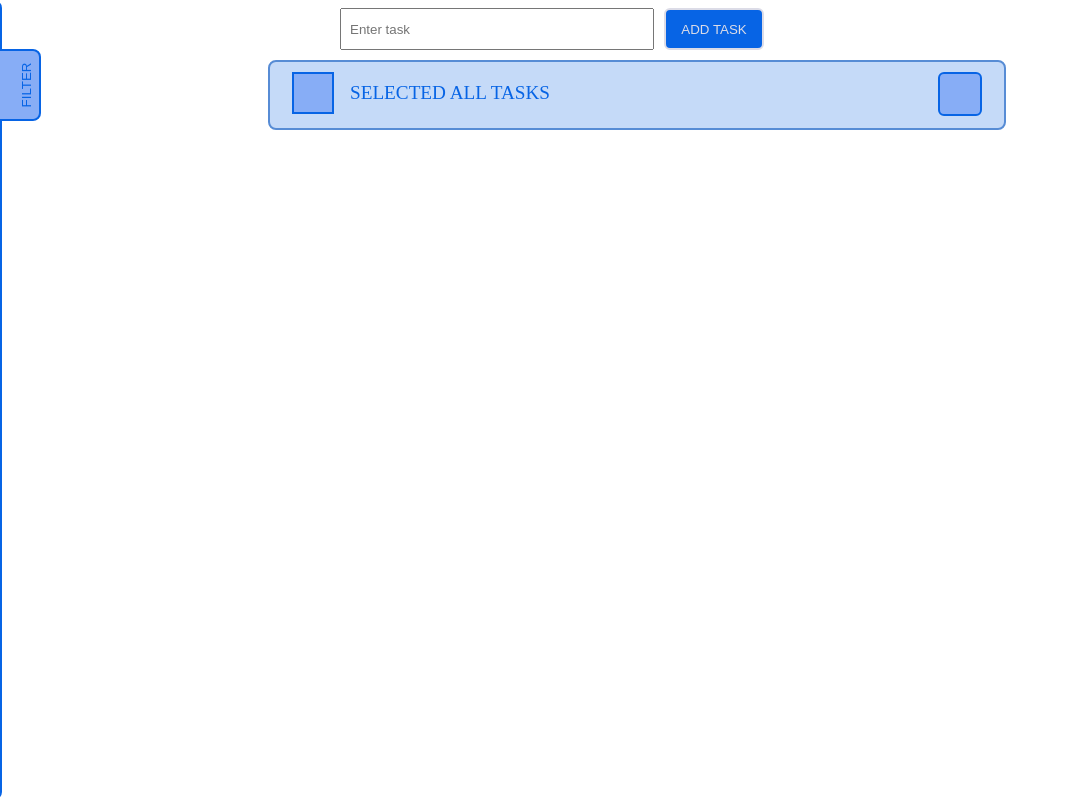
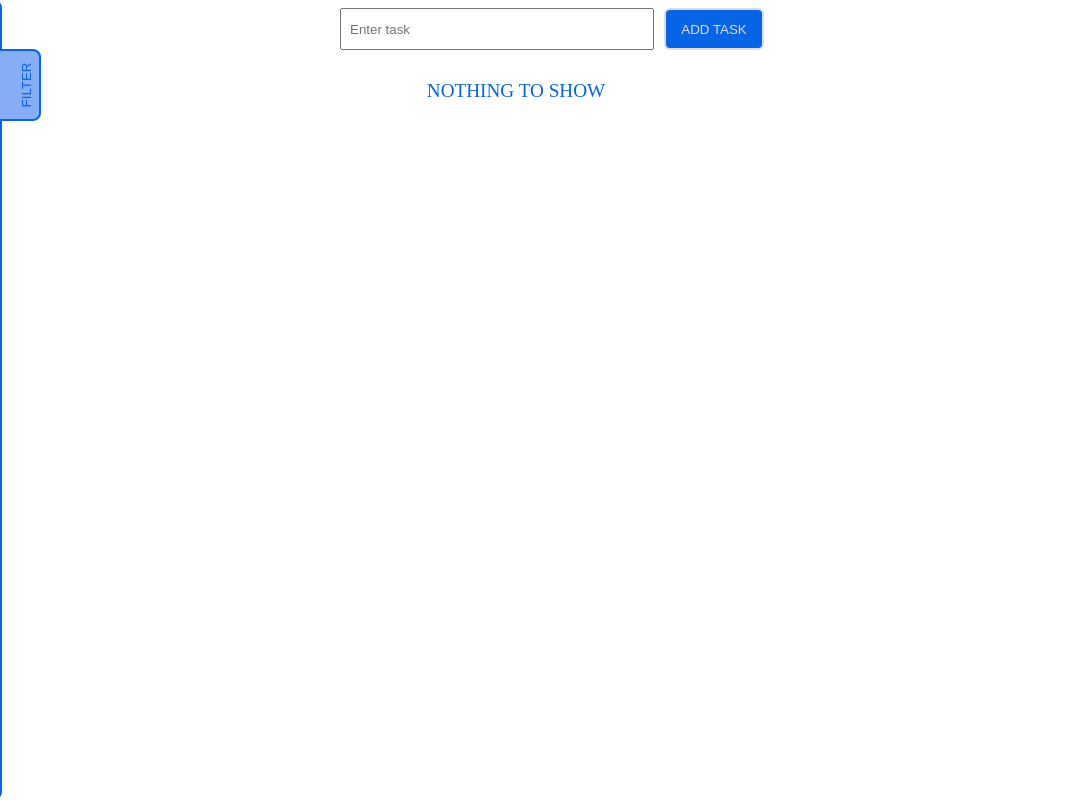
Before and after one commit to maksimLyshchik/test-task, a React (Create React App) app: page / in a window 1280 px wide. Shown: the whole page, without its empty margins (0-1069 px from the left). Built offline with nearby package versions, Linux system fonts and the light colour scheme.

Commit message:
Рефакторинг кода - Показывается текст если нет задач - показываются все задачи по default - кнопки в manager tasks с отступом друг от друга

```diff
--- a/src/App.module.css
+++ b/src/App.module.css
@@ -17,10 +17,12 @@
 .app_main {
   display: flex;
   justify-content: left;
-  padding-left: 260px;
+  height: 100%;
 }
 
 .app_main__container {
   display: flex;
   flex-direction: column;
+
+  padding-left: 260px;
 }
--- a/src/common/constants/constantsColorButton/constantsColorButton.js
+++ b/src/common/constants/constantsColorButton/constantsColorButton.js
@@ -2,3 +2,4 @@ export const SUCCESS = 'success';
 export const WARNING = 'warning';
 export const INFO = 'info';
 export const PRIMARY = 'primary';
+export const TRANSPARENT = 'transparent';
--- a/src/components/EditorTasks/EditTasks.module.css
+++ b/src/components/EditorTasks/EditTasks.module.css
@@ -36,6 +36,7 @@
   justify-content: space-between;
 
   min-height: 40px;
+  min-width: 320px;
 }
 
 .collapsed {
--- a/src/components/SideBarLeft/SideBarLeft.js
+++ b/src/components/SideBarLeft/SideBarLeft.js
@@ -2,6 +2,7 @@ import React, { useCallback, useState } from 'react';
 import { TasksFilter } from './TasksFilter/TasksFilter';
 import { Button } from '../../common/modules/Button/Button';
 import { Icon } from '../../common/modules/Icons/Icons';
+import { TRANSPARENT } from '../../common/constants/constantsColorButton/constantsColorButton';
 import s from './SideBarLeft.module.css';
 
 export const SideBarLeft = () => {
@@ -17,7 +18,7 @@ export const SideBarLeft = () => {
 
   return (
     <div className={`${s.sideBar} ${sideBarPosition}`} >
-      <Button color='transparent' className={s.sideBar__button} onClick={handleSideBarPosition} >
+      <Button color={TRANSPARENT} className={s.sideBar__button} onClick={handleSideBarPosition} >
         <Icon type={typeIcons} width='20px' height='20px'/>
         {isVisibled && <span>Filter</span>}
       </Button>
--- a/src/components/SideBarLeft/TasksFilter/TasksFilter.js
+++ b/src/components/SideBarLeft/TasksFilter/TasksFilter.js
@@ -1,13 +1,15 @@
 import React, { useCallback } from 'react';
 import { RadioButton } from '../../../common/modules/RadioButton/RadioButton';
-import { useDispatch } from 'react-redux';
+import { useDispatch, useSelector } from 'react-redux';
 import { setFilterTasks } from '../../../store/filter/actionsFilter';
-import { COMPLETED, IN_PROGRESS, REJECTED, TODO } from '../../../common/constants/constantsTasks/constantsTasks';
+import { COMPLETED, IN_PROGRESS, REJECTED, TODO, ALL } from '../../../common/constants/constantsTasks/constantsTasks';
 import { INFO, PRIMARY, SUCCESS, WARNING } from '../../../common/constants/constantsColorButton/constantsColorButton';
 import s from './TasksFilter.module.css';
+import { selectFilter } from '../../../store/filter/selectorFilter';
 
 export const TasksFilter = () => {
   const dispatch = useDispatch();
+  const {condition} = useSelector(selectFilter)
 
   const handleChangeFilter = useCallback(({target}) => {
     const {value} = target;
@@ -19,11 +21,23 @@ export const TasksFilter = () => {
     <div className={s.tasksFilter__list}>
       <RadioButton
         onClick={handleChangeFilter}
+        value={ALL}
+        name='filter'
+        type={PRIMARY}
+        id={`${PRIMARY} 2`}
+        for={`${PRIMARY} 2`}
+        checked={condition === ALL}
+      >
+        show all
+      </RadioButton>
+      <RadioButton
+        onClick={handleChangeFilter}
         value={COMPLETED}
         name='filter'
         type={SUCCESS}
         id={SUCCESS}
         for={SUCCESS}
+        checked={condition === COMPLETED}
       >
         completed
       </RadioButton>
@@ -34,6 +48,7 @@ export const TasksFilter = () => {
         type={WARNING}
         id={WARNING}
         for={WARNING}
+        checked={condition === REJECTED}
       >
         rejected
       </RadioButton>
@@ -44,6 +59,7 @@ export const TasksFilter = () => {
         type={INFO}
         id={INFO}
         for={INFO}
+        checked={condition === IN_PROGRESS}
       >
         in progress
       </RadioButton>
@@ -54,18 +70,9 @@ export const TasksFilter = () => {
         type={PRIMARY}
         id={PRIMARY}
         for={PRIMARY}
+        checked={condition === TODO}
       >
-        show todo
-      </RadioButton>
-      <RadioButton
-        onClick={handleChangeFilter}
-        value='all'
-        name='filter'
-        type={PRIMARY}
-        id={`${PRIMARY} 2`}
-        for={`${PRIMARY} 2`}
-      >
-        show all
+        todo
       </RadioButton>
     </div>
   );
--- a/src/components/TasksList/TasksList.jsx
+++ b/src/components/TasksList/TasksList.jsx
@@ -9,6 +9,7 @@ import { Button } from '../../common/modules/Button/Button';
 import { setSorterTasks } from '../../store/filter/actionsFilter';
 import { Icon } from '../../common/modules/Icons/Icons';
 import { ASCENDING, DESCENDING } from '../../common/constants/constantsSort/constantsSort';
+import { TRANSPARENT } from '../../common/constants/constantsColorButton/constantsColorButton';
 import s from './TasksList.module.css';
 
 export const TasksList = () => {
@@ -49,6 +50,14 @@ export const TasksList = () => {
     dispatch(setSorterTasks({sorting: changeSortingRule}));
   }, [dispatch, sortingRule]);
 
+  if(!sortedTasks || !sortedTasks.length) {
+    return (
+      <div className={s.initialText} >
+        <span >Nothing to show </span>
+      </div>
+    )
+  }
+
   return (
     <div className={s.TasksList} >
       <div className={s.TasksList__header} >
@@ -56,7 +65,7 @@ export const TasksList = () => {
           <Checkbox name='checkedAll' onChange={handleChange} checked={checkedAll} />
           <span className={s.TasksList__header_name} >Selected all tasks </span>
         </div>
-        <Button color='transparent' onClick={handleChangeSort} >
+        <Button color={TRANSPARENT} onClick={handleChangeSort} >
           <Icon type={typeIcons} width='20px' height='20px'/>
         </Button>
       </div>
--- a/src/components/TasksList/TasksList.module.css
+++ b/src/components/TasksList/TasksList.module.css
@@ -34,3 +34,14 @@
 
   padding: 10px 0 0 0;
 }
+
+.initialText {
+  display: flex;
+  justify-content: center;
+
+  padding: 20px 0;
+
+  color: var(--main-blue);
+  text-transform: uppercase;
+  font-size: 1.2em;
+}
--- a/src/store/filter/reducerFilter.js
+++ b/src/store/filter/reducerFilter.js
@@ -1,8 +1,8 @@
 import { SET_FILTER_TASKS, SET_SORTER_TASKS } from './actionsFilter';
-import { TODO } from '../../common/constants/constantsTasks/constantsTasks';
+import { ALL } from '../../common/constants/constantsTasks/constantsTasks';
 import { ASCENDING } from '../../common/constants/constantsSort/constantsSort';
 
-export const filterTasks = (state = {condition: TODO, sorting: ASCENDING}, action) => {
+export const filterTasks = (state = {condition: ALL, sorting: ASCENDING}, action) => {
   switch (action.type) {
     case SET_FILTER_TASKS:
       return {...state, ...action.filter};
```
